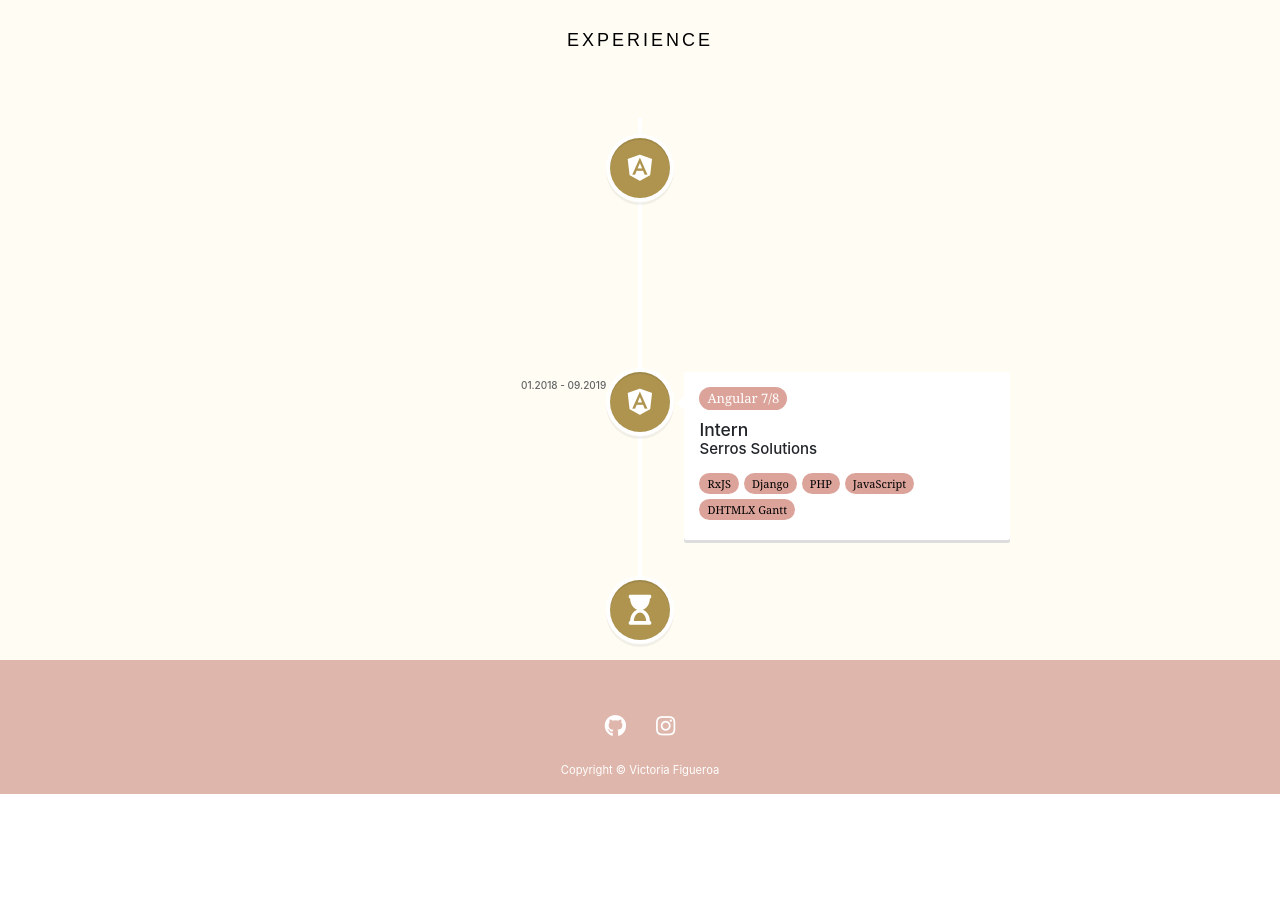
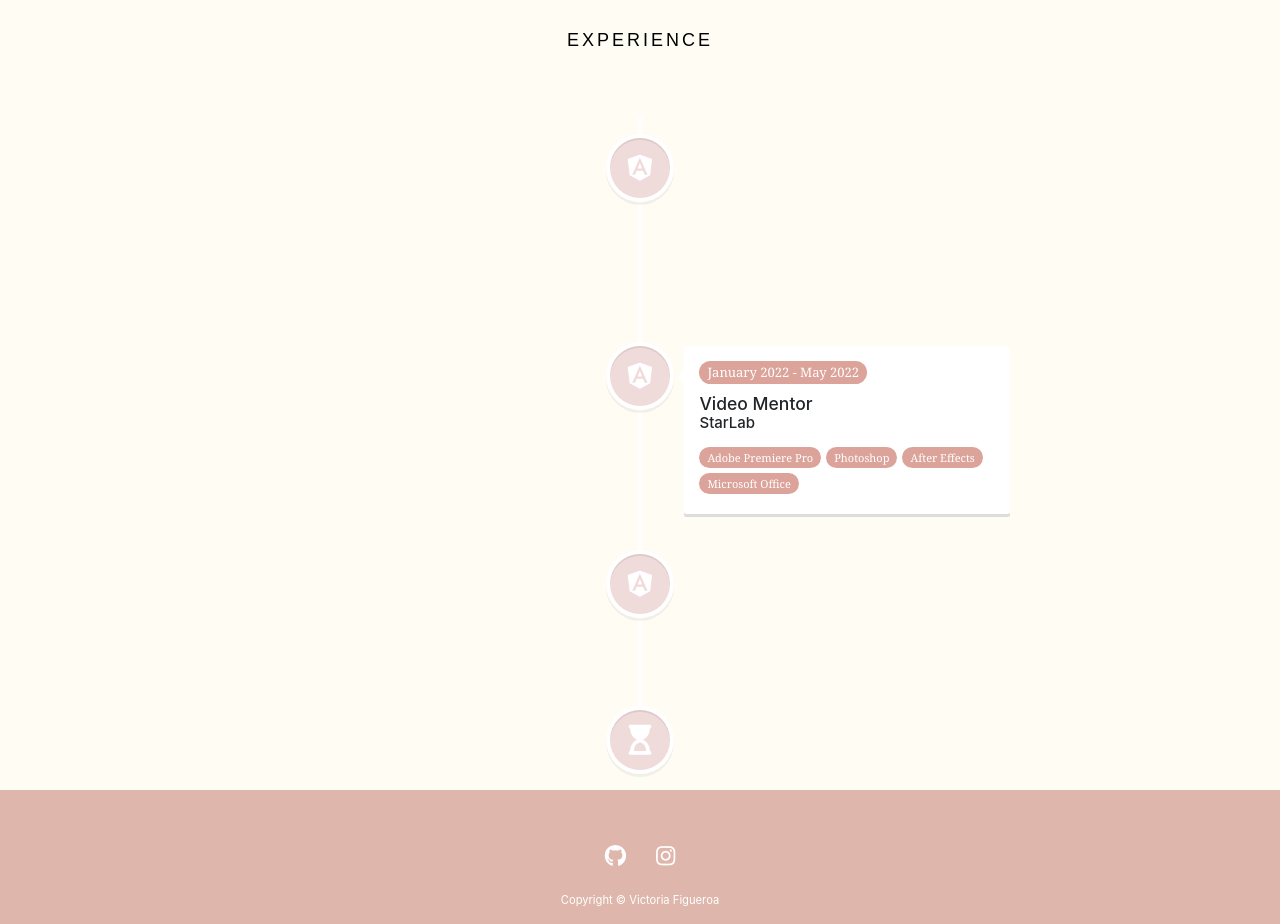
Before and after one commit to Dorota1997/react-frontend-dev-portfolio, a React (Create React App) app: page / in a window 1280 px wide. Shown: the part 2740-3664 px from the top of the page. Before the commit the page ends 3534 px from the top, so only its background shows below. Built offline with nearby package versions, Linux system fonts and the light colour scheme; some icons are missing.

Commit message:
updated experience

```diff
--- a/public/res_primaryLanguage.json
+++ b/public/res_primaryLanguage.json
@@ -81,37 +81,42 @@
     ],
     "experience": [
       {
-        "company": "DefOpenSource",
-        "title": "Front-End Developer",
-        "years": "10.2019 - present",
+        "company": "Galavnize: Hack Reactor",
+        "title": "Student",
         "mainTech": [
-          "Angular 8/9/10"
+          "September 2022 - February 2023"
         ],
         "technologies": [
-          "REST API",
-          "RxJS",
+          "Python",
           "JavaScript",
-          "Bootstrap",
-          "MDBootstrap",
-          "EF Core",
-          ".NET Core",
-          "SignalR",
-          "Angular Material"
+          "HTML",
+          "CSS",
+          "React",
+          "Django",
+          "PostgreSQL"
         ]
       },
       {
-        "company": "Serros Solutions",
-        "title": "Intern",
-        "years": "01.2018 - 09.2019",
+        "company": "StarLab",
+        "title": "Video Mentor",
         "mainTech": [
-          "Angular 7/8"
+          "January 2022 - May 2022"
         ],
         "technologies": [
-          "RxJS",
-          "Django",
-          "PHP",
-          "JavaScript",
-          "DHTMLX Gantt"
+          "Adobe Premiere Pro",
+          "Photoshop",
+          "After Effects",
+          "Microsoft Office"
+        ]
+      },
+      {
+        "company": "Carrabba's Italian Grill",
+        "title": "Server",
+        "mainTech": [
+          "August 2020 - January 2022"
+        ],
+        "technologies": [
+          ""
         ]
       }
     ]
--- a/src/App.scss
+++ b/src/App.scss
@@ -245,7 +245,7 @@ header h1 {
 	padding: 5px 8px 5px 8px !important;
 	vertical-align: baseline;
 	background-color: #DBA39A !important;
-	color: black;
+	color: white;
 	font-weight: lighter !important;
 	font-family: Cambria, Cochin, Georgia, Times, 'Times New Roman', serif;
 }
--- a/src/components/Experience.js
+++ b/src/components/Experience.js
@@ -33,7 +33,7 @@ class Experience extends Component {
             className="vertical-timeline-element--work"
             date={work.years}
             iconStyle={{
-              background: "#AE944F",
+              background: "#F0DBDB",
               color: "#fff",
               textAlign: "center",
             }}
@@ -78,7 +78,7 @@ class Experience extends Component {
             {work}
             <VerticalTimelineElement
               iconStyle={{
-                background: "#AE944F",
+                background: "#F0DBDB",
                 color: "#fff",
                 textAlign: "center",
               }}
```
